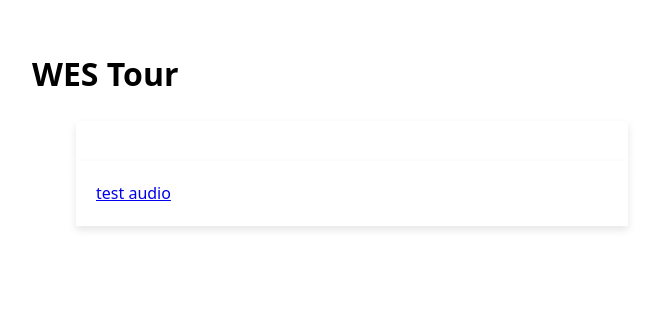
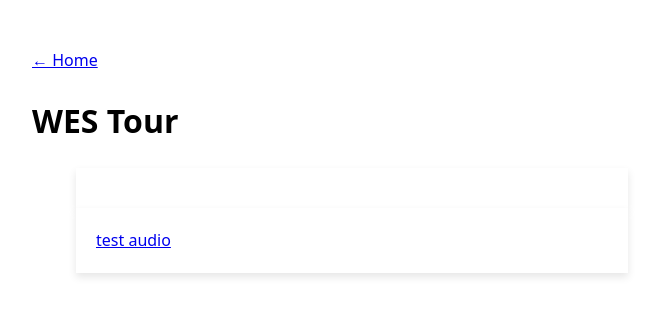
Before and after one commit to mciechanumich/WEStour, a Jekyll site: the page built from docs/index.html, in a window 1280 px wide. Shown: the top 316 px of the page, without its empty margins (288-946 px from the left). Built offline with Jekyll 4.4.1, drawn with Linux system fonts in a browser that asks for light colours.

Commit message:
feat: added home nav link

```diff
--- a/docs/_layouts/default.html
+++ b/docs/_layouts/default.html
@@ -24,6 +24,8 @@
   </style>
 </head>
 <body>
+  <nav><a href="{{ '/' | relative_url }}">← Home</a></nav>
+
   <h1>{{ page.title }}</h1>
 
   {{ content }}
```
